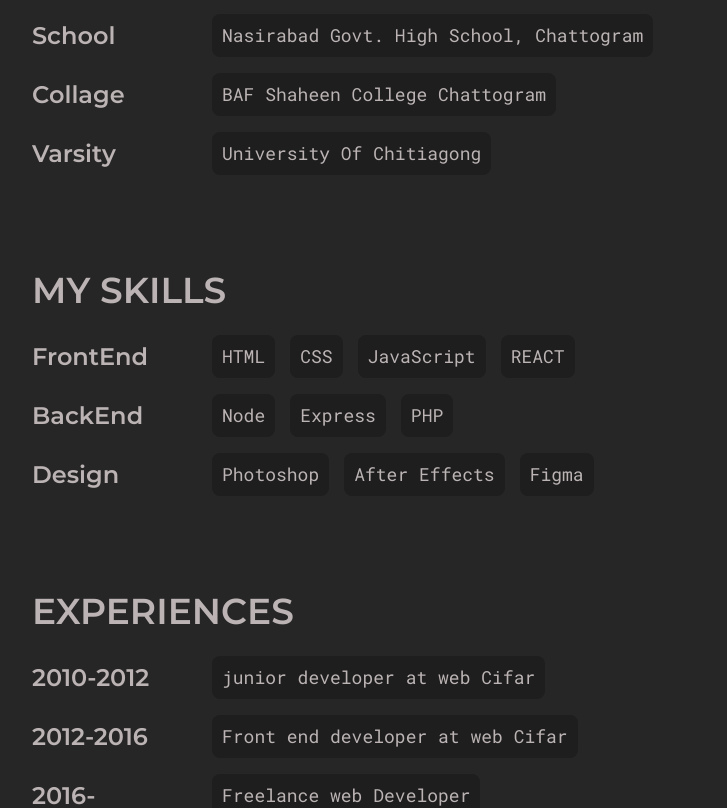
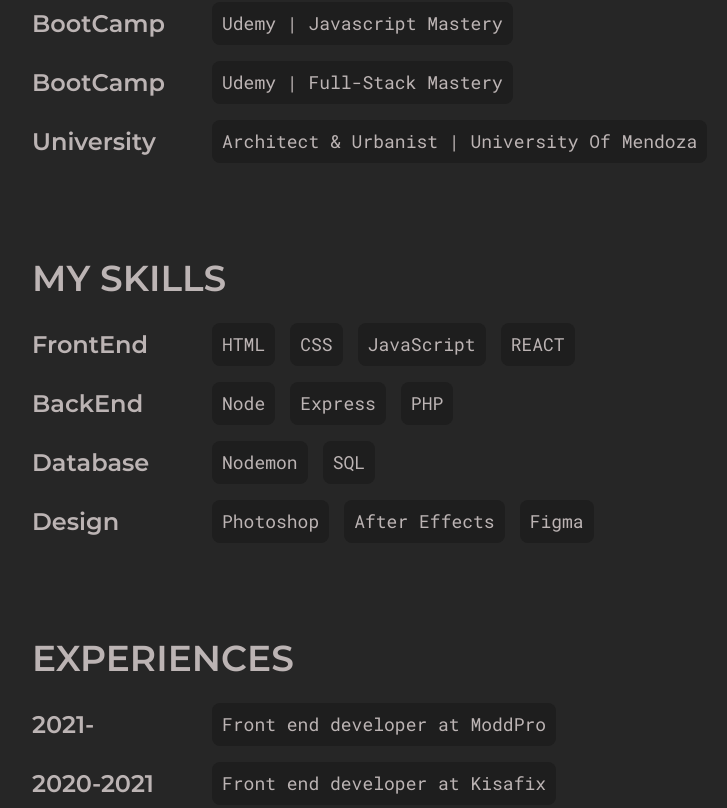
Before and after one commit to FedericoAcostaDev/portfolio2021, a React (Create React App) app: page /about in a window 1280 px wide. Shown: the part 1020-1828 px from the top of the page, without its empty margins (32-759 px from the left). Built offline with nearby package versions, Linux system fonts and the light colour scheme.

Commit message:
fixed about page

```diff
--- a/src/assets/data/projects.js
+++ b/src/assets/data/projects.js
@@ -26,9 +26,14 @@
   },
   {
     id: uuidv4(),
-    name: 'Tracking Soft',
-    desc:
-      'A tracking website that will show the performance of the website. Also you will get some useful advice to improve the performance.',
+    name: 'Old Portfolio',
+    desc: 'My old portfolio. React.js',
+    img: GreenCtgImg,
+  },
+  {
+    id: uuidv4(),
+    name: 'Mix-or-Match',
+    desc: 'A game App using CSS, HTML, JS',
     img: GreenCtgImg,
   },
 ];
--- a/src/pages/About.js
+++ b/src/pages/About.js
@@ -2,7 +2,7 @@
 import styled from 'styled-components';
 import PText from '../components/PText';
 import Button from '../components/Button';
-import AboutImg from '../assets/images/about-page-img.png';
+import AboutImg from '../assets/images/about.jpeg';
 import AboutInfoItem from '../components/AboutInfoItem';
 import ContactBanner from '../components/ContactBanner';
 
@@ -114,16 +114,16 @@
               <h1 className="about__info__heading">Education</h1>
 
               <AboutInfoItem
-                title="School"
-                items={['Nasirabad Govt. High School, Chattogram']}
+                title="BootCamp"
+                items={['Udemy | Javascript Mastery ']}
               />
               <AboutInfoItem
-                title="Collage"
-                items={['BAF Shaheen College Chattogram']}
+                title="BootCamp"
+                items={['Udemy | Full-Stack Mastery']}
               />
               <AboutInfoItem
-                title="Varsity"
-                items={['University Of Chitiagong']}
+                title="University"
+                items={['Architect & Urbanist | University Of Mendoza']}
               />
             </div>
             <div className="about__info__item">
@@ -137,6 +137,7 @@
                 title="BackEnd"
                 items={['Node', 'Express', 'PHP']}
               />
+              <AboutInfoItem title="Database" items={['Nodemon', 'SQL']} />
               <AboutInfoItem
                 title="Design"
                 items={['Photoshop', 'After Effects', 'Figma']}
@@ -146,16 +147,16 @@
               <h1 className="about__info__heading">Experiences</h1>
 
               <AboutInfoItem
-                title="2010-2012"
-                items={['junior developer at web Cifar']}
+                title="2021-"
+                items={['Front end developer at ModdPro']}
               />
               <AboutInfoItem
-                title="2012-2016"
-                items={['Front end developer at web Cifar ']}
+                title="2020-2021"
+                items={['Front end developer at Kisafix ']}
               />
               <AboutInfoItem
-                title="2016-"
-                items={['Freelance web Developer']}
+                title="2019-2020"
+                items={['Front-End developer at LV16 News']}
               />
             </div>
           </div>
```
Also changed, not shown: src/assets/images/about.jpeg (added).
